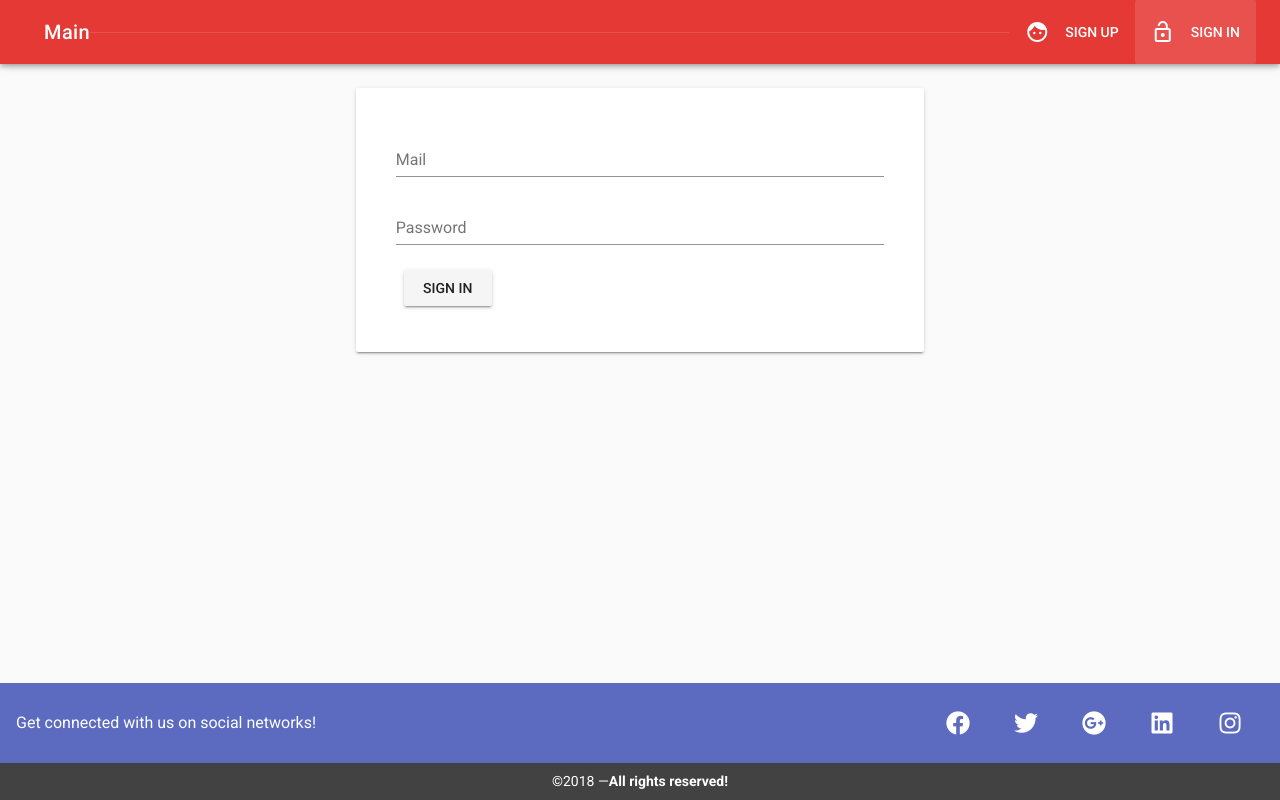
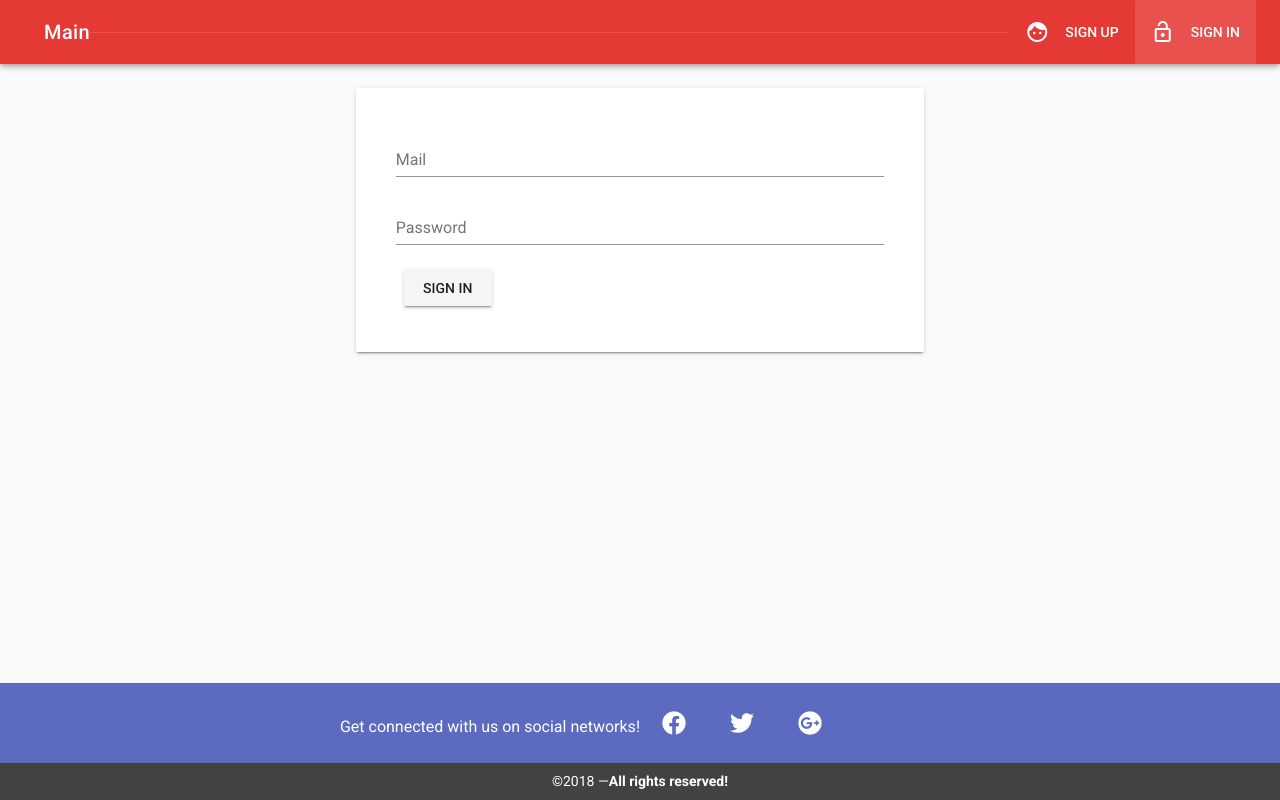
Before and after one commit to I-like-PhysiX/Full_project, a Vue app in the folder Frontend/: page /signin in a window 1280 px wide. Built offline with nearby package versions, Linux system fonts and the light colour scheme; no server answers; the database is empty.

Commit message:
Update App.vue

```diff
--- a/Frontend/src/App.vue
+++ b/Frontend/src/App.vue
@@ -47,11 +47,16 @@
   <v-footer dark height="auto" app>
     <v-card class="flex" flat tile>
       <v-card-title class="indigo lighten-1">
-        <strong class="subheading">Get connected with us on social networks!</strong>
-        <v-spacer></v-spacer>
-        <v-btn v-for="icon in icons" :key="icon" class="mx-3" dark icon>
-          <v-icon size="24px">{{ icon }}</v-icon>
-        </v-btn>
+        <v-layout row wrap>
+         <v-flex class="text-xs-center text-sm-right" xs12 sm6 mt-3>
+           <strong class="subheading">Get connected with us on social networks!</strong>
+         </v-flex>
+         <v-flex class="text-xs-center text-sm-left" xs12 sm6>
+           <v-btn v-for="icon in icons" :key="icon" class="mx-3" dark icon>
+            <v-icon size="24px">{{ icon }}</v-icon>
+           </v-btn>
+         </v-flex>
+        </v-layout>
       </v-card-title>
       <v-card-actions class="grey darken-3 justify-center">
         &copy;2018 — <strong>All rights reserved!</strong>
@@ -70,9 +75,7 @@ export default {
       icons: [
           'fab fa-facebook',
           'fab fa-twitter',
-          'fab fa-google-plus',
-          'fab fa-linkedin',
-          'fab fa-instagram'
+          'fab fa-google-plus'
         ]
     }
   },
```
